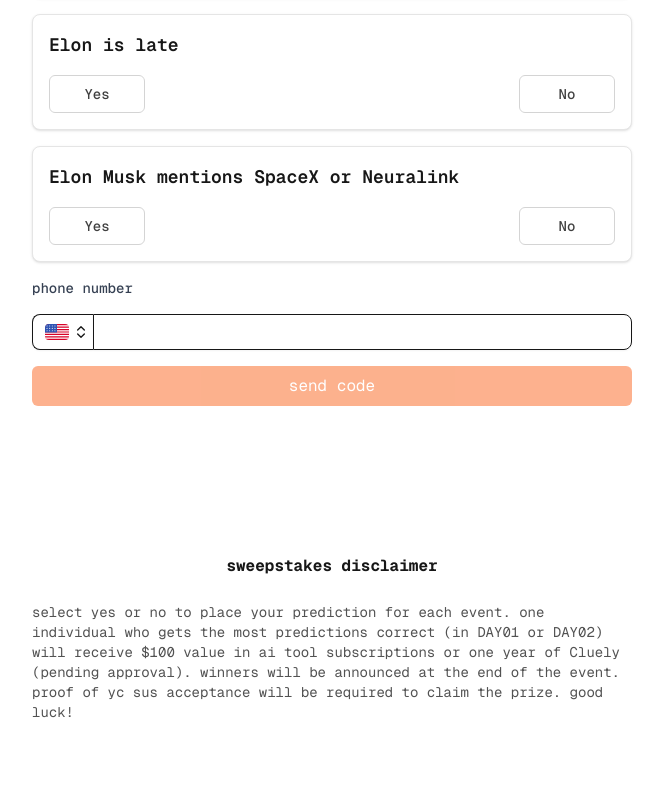
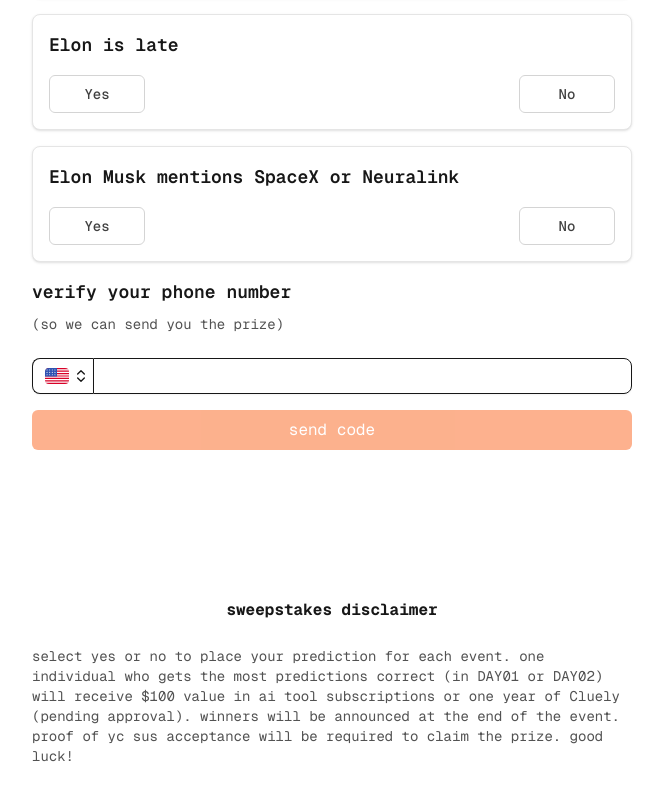
Before and after one commit to Jish2/sus-parlays, a Next.js app: page / in a window 1280 px wide. Shown: the part 1174-1974 px from the top of the page, without its empty margins (308-971 px from the left). Built offline with nearby package versions, Linux system fonts and the light colour scheme.

Commit message:
update styling

```diff
--- a/src/components/verification.tsx
+++ b/src/components/verification.tsx
@@ -102,7 +102,7 @@
 
   if (isVerified) {
     return (
-      <div className="flex flex-col items-center justify-center space-y-4">
+      <div className="flex flex-col items-center justify-center space-y-2">
         <div className="text-green-600 font-semibold">
           ✓ phone number verified successfully!
         </div>
@@ -113,10 +113,11 @@
 
   return (
     <div className="flex flex-col space-y-6 w-full" onKeyDown={handleKeyPress}>
+      <h1 className="text-lg font-semibold">verify your phone number</h1>
+      <p className="text-sm text-neutral-600 dark:text-neutral-400 -mt-4">
+        (so we can send you the prize)
+      </p>
       <div className="space-y-4">
-        <label className="block text-sm font-medium text-gray-700">
-          phone number
-        </label>
         <PhoneInput
           value={phone}
           onChange={(value) => setPhone(value)}
@@ -136,9 +137,6 @@
 
       {isCodeSent && (
         <div className="space-y-4">
-          <label className="block text-sm font-medium text-gray-700">
-            enter verification code
-          </label>
           <InputOTP
             maxLength={6}
             value={code}
@@ -163,14 +161,14 @@
             <button
               onClick={handleVerifyCode}
               disabled={isLoading || code.length !== 6}
-              className="w-full py-2 px-4 bg-blue-600 text-white rounded-md hover:bg-blue-700 disabled:opacity-50"
+              className="w-full py-2 px-4 bg-[#fb651e] text-white rounded-md hover:bg-[#fb651e]/90 disabled:opacity-50"
             >
-              {isLoading ? "Verifying..." : "Verify Code"}
+              {isLoading ? "verifying..." : "verify code"}
             </button>
             <button
               onClick={handleSendCode}
               disabled={isLoading}
-              className="text-sm text-blue-600 hover:text-blue-800"
+              className="text-sm text-[#fb651e] hover:text-[#fb651e]/90"
             >
               resend code
             </button>
```
